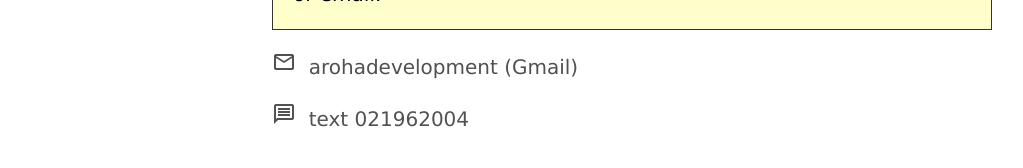
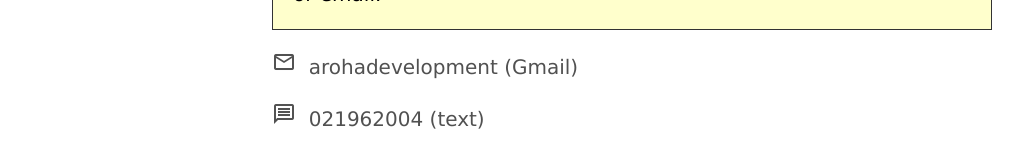
Before and after one commit to tracyjordan/tracyjordan.github.io, a Jekyll site: the page built from about.md, in a window 1280 px wide. Shown: the part 304-472 px from the top of the page, without its empty margins (8-1031 px from the left). Built offline with Jekyll 4.4.1, drawn with Linux system fonts in a browser that asks for light colours.

Commit message:
Update about.md

```diff
--- a/about.md
+++ b/about.md
@@ -8,4 +8,4 @@ If you are interested in our services, please email or text in the first instanc
 </p>
 
 <p><i class="material-icons-outlined md-48">mail</i>&nbsp;&nbsp;arohadevelopment (Gmail)</p>
-<p><i class="material-icons-outlined md-48">message</i>&nbsp;&nbsp;text 021962004</p>
+<p><i class="material-icons-outlined md-48">message</i>&nbsp;&nbsp;021962004 (text)</p>
```
